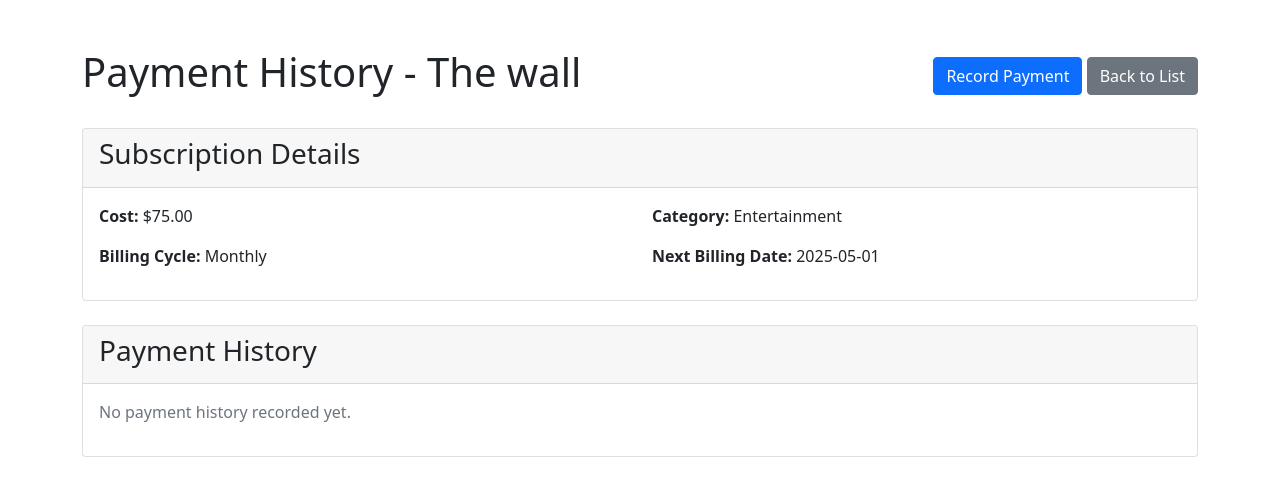
After one commit to jeremytrane/FinanceTracker, a Flask app: page /subscription/1/payments in a window 1280 px wide. The commit adds this page. Shown: the top 496 px of the page. Run offline with Flask 3, Linux system fonts and the light colour scheme; data comes from the database, SQL or seed files in the repository; both versions use the stored data as it was after the commit.

Commit message:
Added editing subscription as well as history payment

```diff
--- a/app.py
+++ b/app.py
@@ -1,11 +1,20 @@
 from flask import Flask, render_template, request, redirect, url_for, flash
 from flask_sqlalchemy import SQLAlchemy
-from datetime import datetime
+from datetime import datetime, date
 
 app = Flask(__name__)
 app.config['SECRET_KEY'] = 'your-secret-key-here'  # Change this in production
 app.config['SQLALCHEMY_DATABASE_URI'] = 'sqlite:///subscriptions.db'
 db = SQLAlchemy(app)
+
+class Payment(db.Model):
+    id = db.Column(db.Integer, primary_key=True)
+    subscription_id = db.Column(db.Integer, db.ForeignKey('subscription.id'), nullable=False)
+    amount = db.Column(db.Float, nullable=False)
+    payment_date = db.Column(db.Date, nullable=False)
+    notes = db.Column(db.String(200))
+
+    subscription = db.relationship('Subscription', backref=db.backref('payments', lazy=True))
 
 class Subscription(db.Model):
     id = db.Column(db.Integer, primary_key=True)
@@ -13,7 +22,7 @@ class Subscription(db.Model):
     cost = db.Column(db.Float, nullable=False)
     billing_cycle = db.Column(db.String(20), nullable=False)  # 'monthly' or 'yearly'
     next_billing_date = db.Column(db.Date, nullable=False)
-    category = db.Column(db.String(50), nullable=False, default='Other')  # New field
+    category = db.Column(db.String(50), nullable=False, default='Other')
     description = db.Column(db.String(200))
 
 with app.app_context():
@@ -68,9 +77,27 @@ def add_subscription():
         flash('Subscription added successfully!')
         return redirect(url_for('index'))
 
-    # Predefined categories
     categories = ['Entertainment', 'Software', 'Utilities', 'Shopping', 'Health', 'Other']
     return render_template('add.html', categories=categories)
+
+@app.route('/edit/<int:id>', methods=['GET', 'POST'])
+def edit_subscription(id):
+    subscription = Subscription.query.get_or_404(id)
+    categories = ['Entertainment', 'Software', 'Utilities', 'Shopping', 'Health', 'Other']
+
+    if request.method == 'POST':
+        subscription.name = request.form['name']
+        subscription.cost = float(request.form['cost'])
+        subscription.billing_cycle = request.form['billing_cycle']
+        subscription.next_billing_date = datetime.strptime(request.form['next_billing_date'], '%Y-%m-%d').date()
+        subscription.category = request.form['category']
+        subscription.description = request.form['description']
+
+        db.session.commit()
+        flash('Subscription updated successfully!')
+        return redirect(url_for('index'))
+
+    return render_template('edit.html', subscription=subscription, categories=categories)
 
 @app.route('/delete/<int:id>')
 def delete_subscription(id):
@@ -80,5 +107,33 @@ def delete_subscription(id):
     flash('Subscription deleted successfully!')
     return redirect(url_for('index'))
 
+@app.route('/subscription/<int:id>/payments')
+def view_payments(id):
+    subscription = Subscription.query.get_or_404(id)
+    return render_template('payments.html', subscription=subscription)
+
+@app.route('/subscription/<int:id>/add_payment', methods=['GET', 'POST'])
+def add_payment(id):
+    subscription = Subscription.query.get_or_404(id)
+
+    if request.method == 'POST':
+        amount = float(request.form['amount'])
+        payment_date = datetime.strptime(request.form['payment_date'], '%Y-%m-%d').date()
+        notes = request.form['notes']
+
+        payment = Payment(
+            subscription_id=subscription.id,
+            amount=amount,
+            payment_date=payment_date,
+            notes=notes
+        )
+
+        db.session.add(payment)
+        db.session.commit()
+        flash('Payment recorded successfully!')
+        return redirect(url_for('view_payments', id=subscription.id))
+
+    return render_template('add_payment.html', subscription=subscription, now=date.today())
+
 if __name__ == '__main__':
     app.run(host='0.0.0.0', port=5000, debug=True)
--- /dev/null
+++ b/templates/payments.html
@@ -0,0 +1,79 @@
+<!DOCTYPE html>
+<html lang="en">
+<head>
+    <meta charset="UTF-8">
+    <meta name="viewport" content="width=device-width, initial-scale=1.0">
+    <title>Payment History - {{ subscription.name }} - Finance Tracker</title>
+    <link href="https://cdn.jsdelivr.net/npm/bootstrap@5.1.3/dist/css/bootstrap.min.css" rel="stylesheet">
+</head>
+<body>
+    <div class="container mt-5">
+        <div class="d-flex justify-content-between align-items-center mb-4">
+            <h1>Payment History - {{ subscription.name }}</h1>
+            <div>
+                <a href="{{ url_for('add_payment', id=subscription.id) }}" class="btn btn-primary">Record Payment</a>
+                <a href="{{ url_for('index') }}" class="btn btn-secondary">Back to List</a>
+            </div>
+        </div>
+
+        {% with messages = get_flashed_messages() %}
+            {% if messages %}
+                {% for message in messages %}
+                    <div class="alert alert-success">{{ message }}</div>
+                {% endfor %}
+            {% endif %}
+        {% endwith %}
+
+        <div class="card mb-4">
+            <div class="card-header">
+                <h3>Subscription Details</h3>
+            </div>
+            <div class="card-body">
+                <div class="row">
+                    <div class="col-md-6">
+                        <p><strong>Cost:</strong> ${{ "%.2f"|format(subscription.cost) }}</p>
+                        <p><strong>Billing Cycle:</strong> {{ subscription.billing_cycle.capitalize() }}</p>
+                    </div>
+                    <div class="col-md-6">
+                        <p><strong>Category:</strong> {{ subscription.category }}</p>
+                        <p><strong>Next Billing Date:</strong> {{ subscription.next_billing_date.strftime('%Y-%m-%d') }}</p>
+                    </div>
+                </div>
+            </div>
+        </div>
+
+        <div class="card">
+            <div class="card-header">
+                <h3>Payment History</h3>
+            </div>
+            <div class="card-body">
+                {% if subscription.payments %}
+                <div class="table-responsive">
+                    <table class="table">
+                        <thead>
+                            <tr>
+                                <th>Date</th>
+                                <th>Amount</th>
+                                <th>Notes</th>
+                            </tr>
+                        </thead>
+                        <tbody>
+                            {% for payment in subscription.payments|sort(attribute='payment_date', reverse=True) %}
+                            <tr>
+                                <td>{{ payment.payment_date.strftime('%Y-%m-%d') }}</td>
+                                <td>${{ "%.2f"|format(payment.amount) }}</td>
+                                <td>{{ payment.notes or 'N/A' }}</td>
+                            </tr>
+                            {% endfor %}
+                        </tbody>
+                    </table>
+                </div>
+                {% else %}
+                <p class="text-muted">No payment history recorded yet.</p>
+                {% endif %}
+            </div>
+        </div>
+    </div>
+    <script src="https://cdn.jsdelivr.net/npm/bootstrap@5.1.3/dist/js/bootstrap.bundle.min.js"></script>
+</body>
+</html>
```
Also changed, not shown: templates/add_payment.html (added, +40 -0 lines), templates/edit.html (added, +51 -0 lines), templates/index.html (+11 -5 lines), instance/subscriptions.db.
